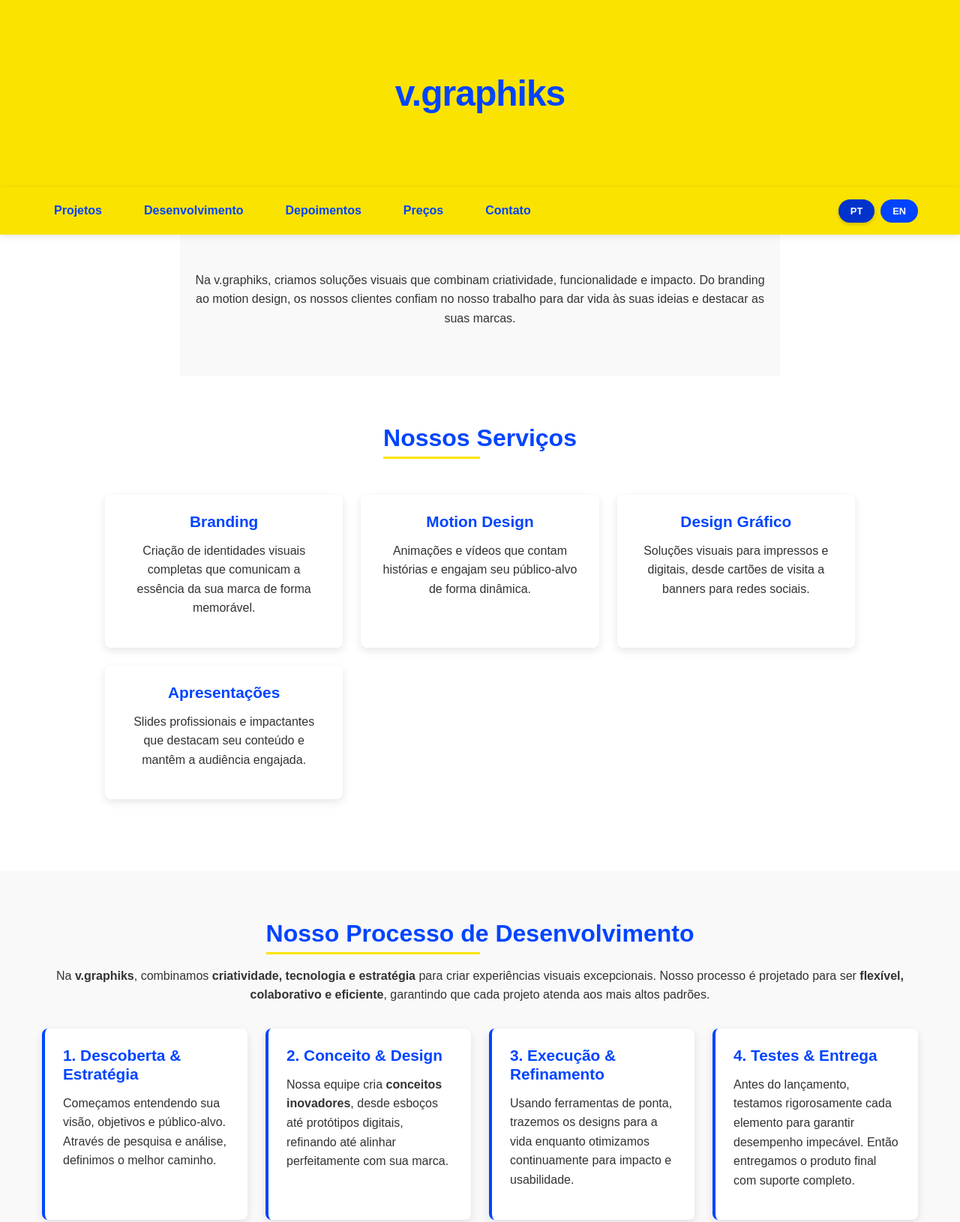
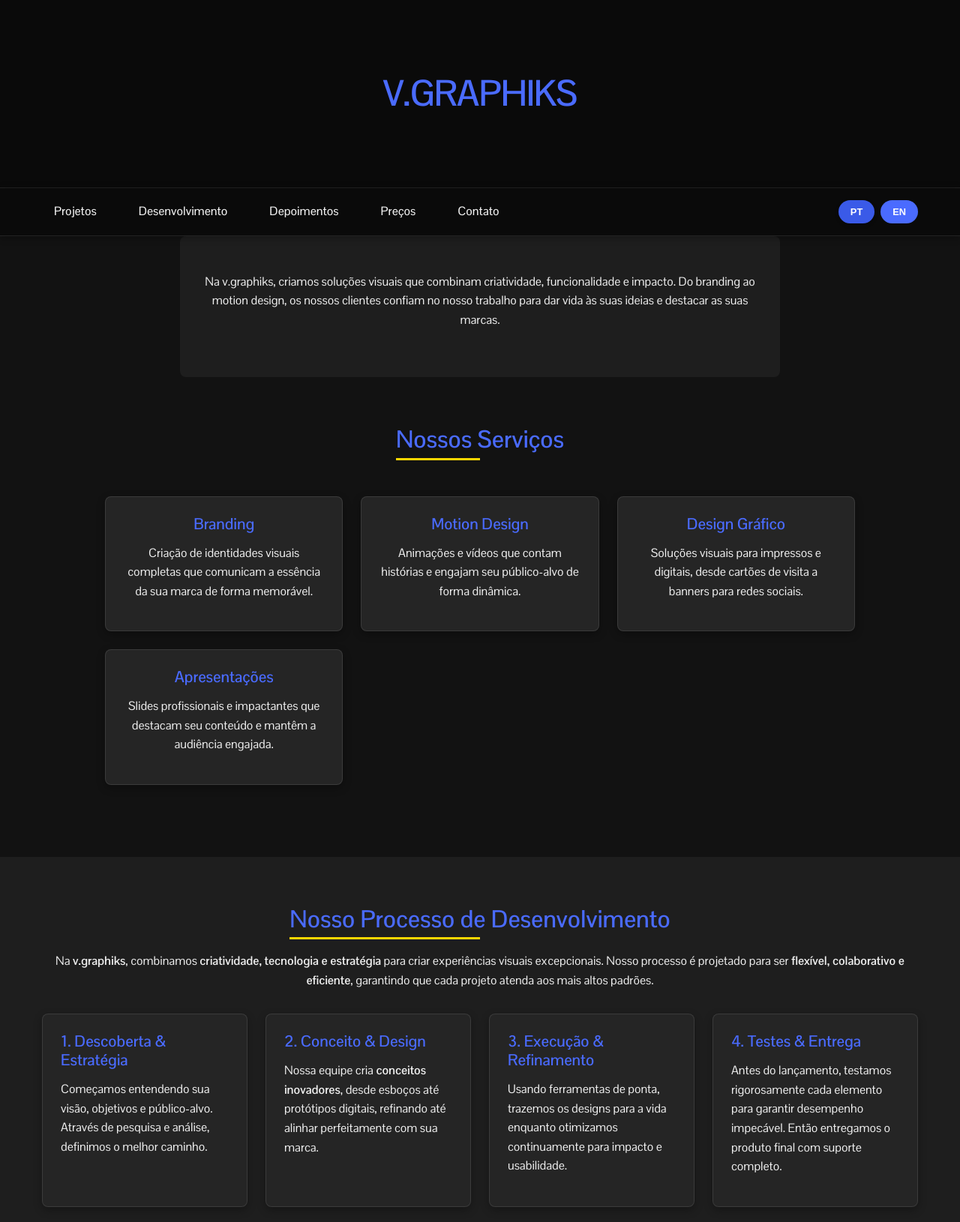
Before and after one commit to diogoduarte2000/vgraphiks, a plain HTML site: page index.html in a window 1280 px wide. Shown: the top 1630 px of the page at 75% size. Drawn offline with Linux system fonts and the light colour scheme.

Commit message:
Add files via upload

```diff
--- a/css/style.css
+++ b/css/style.css
@@ -1,16 +1,21 @@
 /* =============================================
    Variables & Base Styles
    ============================================= */
+@import url('https://fonts.googleapis.com/css2?family=Pontano+Sans:wght@300;400;500;600;700&display=swap');
+
 :root {
-  --primary: #0044ff;
-  --secondary: #fbe300;
-  --text-dark: #333;
-  --text-light: #fff;
-  --bg-light: #f9f9f9;
+  --primary: #4a6bff;
+  --secondary: #ffd700;
+  --text-dark: #f0f0f0;
+  --text-light: #ffffff;
+  --bg-dark: #121212;
+  --bg-darker: #0a0a0a;
+  --bg-light: #1e1e1e;
+  --card-bg: #252525;
   --parallax-pos: 0;
   --transition: 0.3s ease;
   --border-radius: 8px;
-  --box-shadow: 0 4px 12px rgba(0, 0, 0, 0.1);
+  --box-shadow: 0 4px 12px rgba(0, 0, 0, 0.3);
   --max-width: 1200px;
 }
 
@@ -21,10 +26,10 @@
 }
 
 body {
-  font-family: 'Arial', sans-serif;
+  font-family: 'Pontano Sans', sans-serif;
   line-height: 1.6;
   color: var(--text-dark);
-  background-color: #fff;
+  background-color: var(--bg-dark);
   overflow-x: hidden;
 }
 
@@ -34,6 +39,7 @@ body {
 h1, h2, h3, h4 {
   line-height: 1.2;
   color: var(--primary);
+  font-weight: 600;
 }
 
 h1 {
@@ -65,6 +71,7 @@ h3 {
 
 p {
   margin-bottom: 1rem;
+  color: var(--text-dark);
 }
 
 /* =============================================
@@ -85,21 +92,23 @@ section {
    Header & Navigation
    ============================================= */
 header {
-  background-color: var(--secondary);
+  background-color: var(--bg-darker);
   color: var(--primary);
   padding: 6rem 1rem;
   text-align: center;
   position: relative;
+  border-bottom: 1px solid rgba(255, 255, 255, 0.1);
 }
 
 .navbar {
-  background-color: var(--secondary);
+  background-color: var(--bg-darker);
   padding: 1rem 0;
   position: sticky;
   top: 0;
   z-index: 1000;
   transition: all var(--transition);
-  box-shadow: 0 2px 10px rgba(0, 0, 0, 0.1);
+  box-shadow: 0 2px 10px rgba(0, 0, 0, 0.3);
+  border-bottom: 1px solid rgba(255, 255, 255, 0.1);
 }
 
 .nav-container {
@@ -118,16 +127,17 @@ header {
 }
 
 .nav-links a {
-  color: var(--primary);
+  color: var(--text-dark);
   text-decoration: none;
-  font-weight: bold;
+  font-weight: 500;
   padding: 0.5rem 1rem;
   border-radius: var(--border-radius);
-  transition: background-color var(--transition);
+  transition: all var(--transition);
 }
 
 .nav-links a:hover {
-  background-color: rgba(0, 68, 255, 0.1);
+  background-color: rgba(74, 107, 255, 0.2);
+  color: var(--primary);
 }
 
 .language-buttons {
@@ -148,13 +158,13 @@ header {
 }
 
 .language-btn:hover {
-  background: #0033cc;
+  background: #3a5ae8;
   transform: translateY(-2px);
 }
 
 .language-btn.active {
-  background: #0033cc;
-  box-shadow: 0 2px 5px rgba(0, 0, 0, 0.2);
+  background: #3a5ae8;
+  box-shadow: 0 2px 5px rgba(0, 0, 0, 0.3);
 }
 
 /* =============================================
@@ -166,10 +176,11 @@ header {
   padding: 3rem 1rem;
   max-width: 800px;
   margin: 0 auto;
+  border-radius: var(--border-radius);
 }
 
 .services {
-  background-color: white;
+  background-color: var(--bg-dark);
   text-align: center;
 }
 
@@ -182,16 +193,18 @@ header {
 }
 
 .service-card {
-  background: white;
+  background: var(--card-bg);
   border-radius: var(--border-radius);
   padding: 1.5rem;
   box-shadow: var(--box-shadow);
   transition: all var(--transition);
+  border: 1px solid rgba(255, 255, 255, 0.1);
 }
 
 .service-card:hover {
   transform: translateY(-5px);
-  box-shadow: 0 8px 20px rgba(0, 0, 0, 0.15);
+  box-shadow: 0 8px 20px rgba(0, 0, 0, 0.4);
+  border-color: rgba(74, 107, 255, 0.3);
 }
 
 .service-card h3 {
@@ -215,7 +228,7 @@ header {
   bottom: 0;
   background: url('../img/paint.webp') center/cover no-repeat;
   opacity: 0.1;
-  mix-blend-mode: multiply;
+  mix-blend-mode: lighten;
   z-index: 0;
   transform: translateX(calc(var(--parallax-pos) * 0.5));
   will-change: transform;
@@ -238,27 +251,30 @@ header {
 }
 
 .process-step {
-  background: white;
+  background: var(--card-bg);
   border-radius: var(--border-radius);
   padding: 1.5rem;
   box-shadow: var(--box-shadow);
   transition: transform var(--transition);
   border-left: 4px solid var(--primary);
   text-align: left;
+  border: 1px solid rgba(255, 255, 255, 0.1);
 }
 
 .process-step:hover {
   transform: translateY(-3px);
+  border-color: rgba(74, 107, 255, 0.3);
 }
 
 .why-choose {
-  background: white;
+  background: var(--card-bg);
   padding: 1.5rem;
   border-radius: var(--border-radius);
   margin-top: 2rem;
   box-shadow: var(--box-shadow);
   border-top: 4px solid var(--secondary);
   text-align: left;
+  border: 1px solid rgba(255, 255, 255, 0.1);
 }
 
 /* Testimonials */
@@ -297,14 +313,15 @@ header {
 }
 
 .testimonial-content {
-  background: rgba(40, 40, 40, 0.8);
+  background: rgba(30, 30, 30, 0.9);
   padding: 1.5rem;
   max-width: 700px;
   border-radius: var(--border-radius);
   z-index: 2;
   text-align: center;
-  box-shadow: 0 5px 20px rgba(0, 0, 0, 0.4);
-  color: #F5F5DC;
+  box-shadow: 0 5px 20px rgba(0, 0, 0, 0.5);
+  color: var(--text-dark);
+  border: 1px solid rgba(255, 255, 255, 0.1);
 }
 
 .testimonial-background {
@@ -327,7 +344,7 @@ header {
 }
 
 .testimonial-arrow {
-  background: rgba(255, 255, 255, 0.3);
+  background: rgba(255, 255, 255, 0.2);
   color: white;
   border: none;
   width: 40px;
@@ -343,7 +360,7 @@ header {
 }
 
 .testimonial-arrow:hover {
-  background: rgba(255, 255, 255, 0.5);
+  background: rgba(255, 255, 255, 0.4);
 }
 
 /* Pricing */
@@ -360,12 +377,13 @@ header {
   box-shadow: var(--box-shadow);
   border-radius: var(--border-radius);
   overflow: hidden;
+  background: var(--card-bg);
 }
 
 .pricing th, .pricing td {
   padding: 0.8rem;
   text-align: left;
-  border: 1px solid #ddd;
+  border: 1px solid rgba(255, 255, 255, 0.1);
 }
 
 .pricing th {
@@ -375,18 +393,19 @@ header {
 }
 
 .pricing tr:nth-child(even) {
-  background-color: #f2f2f2;
+  background-color: rgba(255, 255, 255, 0.05);
 }
 
 .pricing tr:hover {
-  background-color: #e6e6e6;
+  background-color: rgba(255, 255, 255, 0.1);
 }
 
 /* Contact */
 .contact-section {
-  background-color: var(--primary);
+  background-color: var(--bg-darker);
   color: white;
   padding: 3rem 1rem;
+  border-top: 1px solid rgba(255, 255, 255, 0.1);
 }
 
 .contact-container {
@@ -410,8 +429,8 @@ header {
 }
 
 .contact-btn {
-  background-color: var(--secondary);
-  color: var(--primary);
+  background-color: var(--primary);
+  color: var(--text-light);
   border: none;
   padding: 0.8rem 1.5rem;
   font-size: 1rem;
@@ -424,7 +443,7 @@ header {
 }
 
 .contact-btn:hover {
-  background-color: #e6d100;
+  background-color: #3a5ae8;
   transform: translateY(-2px);
 }
 
@@ -457,10 +476,11 @@ header {
 
 /* Footer */
 footer {
-  background-color: var(--text-dark);
+  background-color: var(--bg-darker);
   color: white;
   text-align: center;
   padding: 1.5rem;
+  border-top: 1px solid rgba(255, 255, 255, 0.1);
 }
 
 /* =============================================
--- a/index.html
+++ b/index.html
@@ -11,6 +11,11 @@
   <link rel="preconnect" href="https://cdn.pixabay.com">
   <link rel="preconnect" href="https://images.pexels.com">
 
+  <!-- Google Fonts -->
+  <link rel="preconnect" href="https://fonts.googleapis.com">
+  <link rel="preconnect" href="https://fonts.gstatic.com" crossorigin>
+  <link href="https://fonts.googleapis.com/css2?family=Pontano+Sans:wght@300;400;500;600;700&display=swap" rel="stylesheet">
+
   <!-- CSS -->
   <link rel="stylesheet" href="css/style.css">
 
@@ -20,7 +25,7 @@
 </head>
 <body>
   <header>
-    <h1>v.graphiks</h1>
+    <h1>V.GRAPHIKS</h1>
   </header>
 
   <nav class="navbar" id="navbar">
```
Also changed, not shown: 1 other file.
